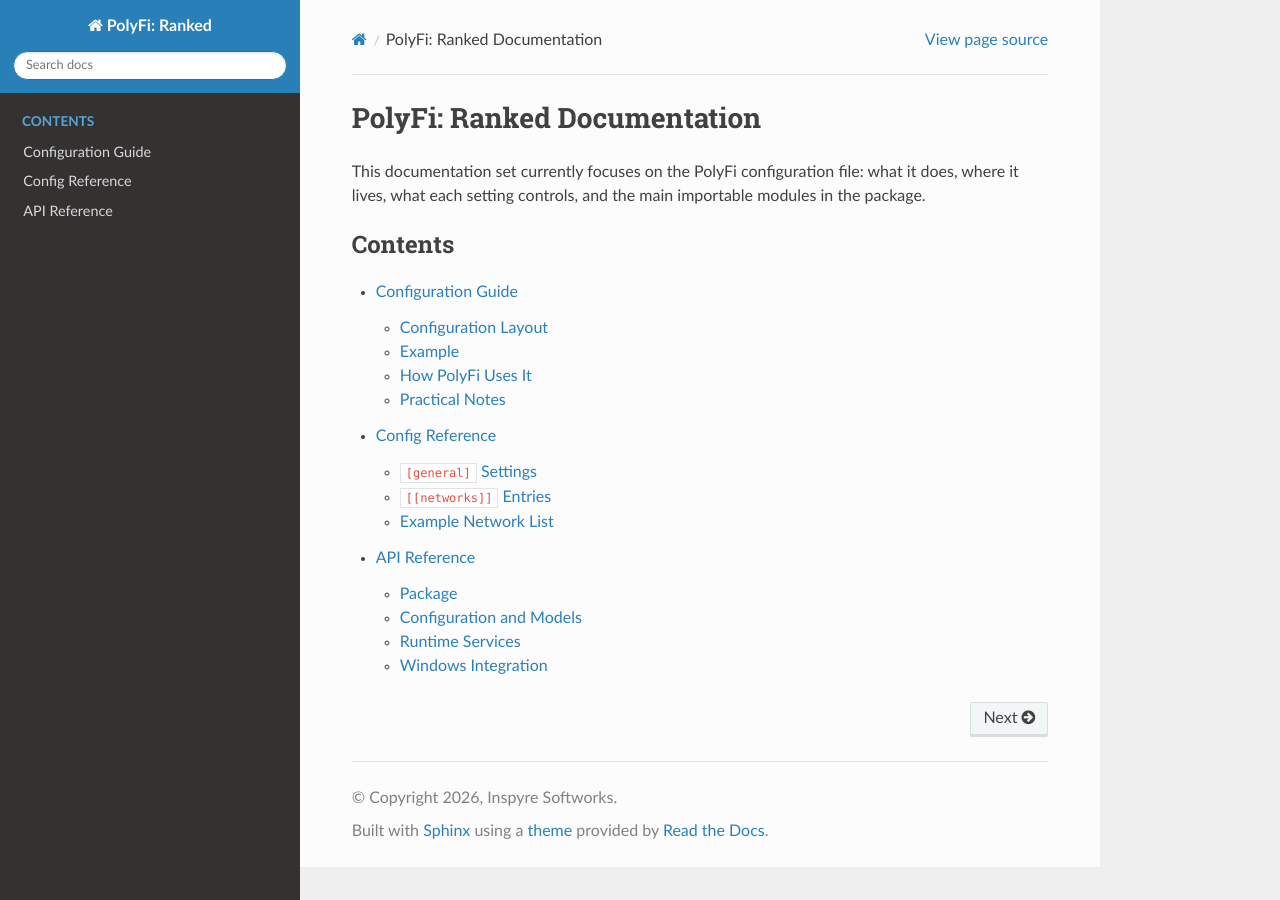
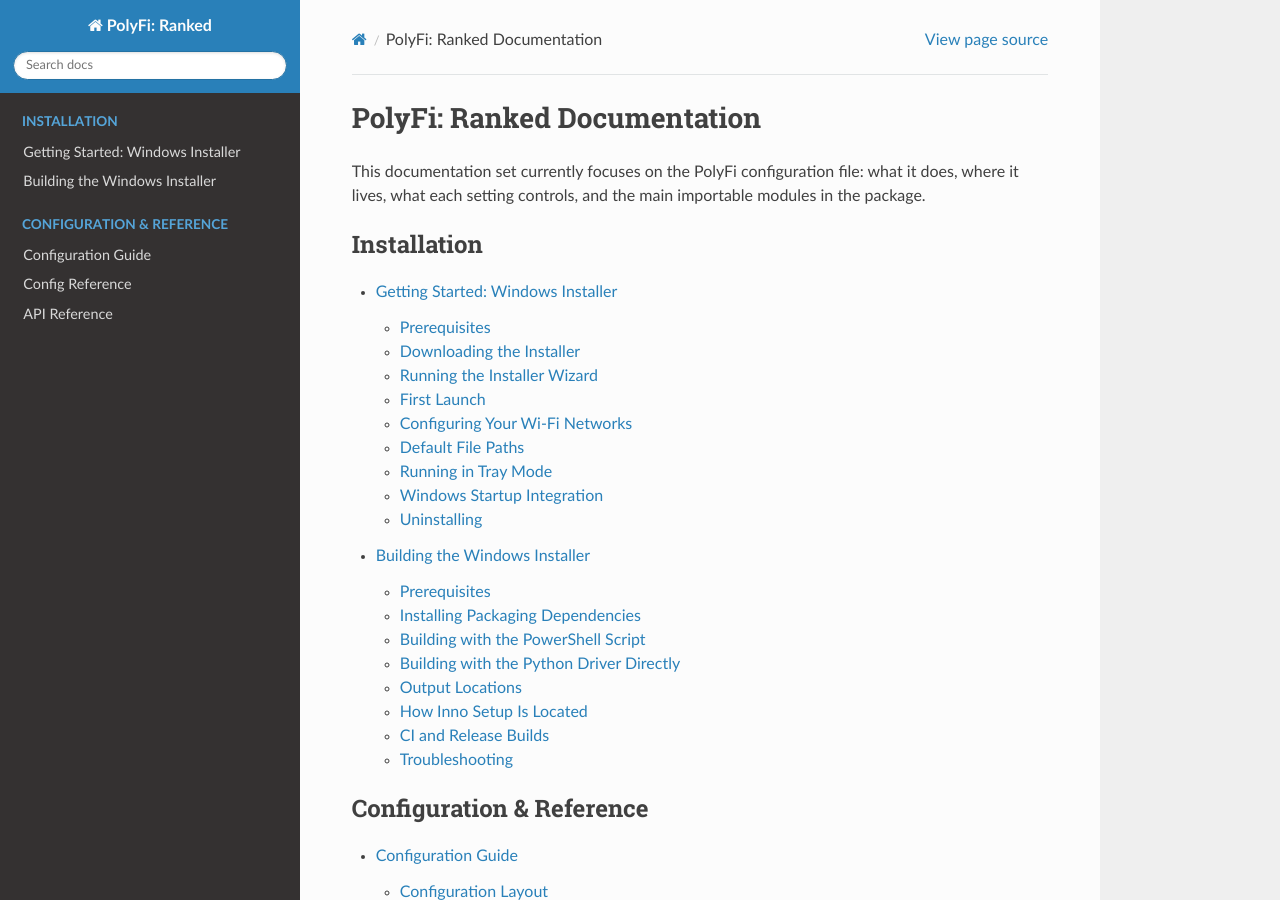
Before and after one commit to Inspyre-Softworks/PolyFi-Ranked, a Sphinx documentation site: the page built from docs/index.rst, in a window 1280 px wide and 900 px high. Built offline with Sphinx 7.4.7 and the Read the Docs theme 3.1.0, drawn with Linux system fonts in a browser that asks for light colours; part of the change alters nothing that is shown.

Commit message:
docs: add getting-started-installer and building-windows-installer RST pages
Agent-Logs-Url: https://github.com/Inspyre-Softworks/PolyFi-Ranked/sessions/9b0d70b4-794a-4a16-b4ee-18fcf517b6dd

Co-authored-by: tayjaybabee <43686206+tayjaybabee@users.noreply.github.com>

```diff
--- /dev/null
+++ b/docs/building-windows-installer.rst
@@ -0,0 +1,207 @@
+Building the Windows Installer
+==============================
+
+This guide explains how to build the PolyFi: Ranked Windows installer
+(``polyfi-ranked-setup-<version>.exe``) and the portable PyInstaller app bundle
+from source.
+
+Prerequisites
+-------------
+
+- **Windows 10 or Windows 11** (the build must run on Windows because
+  PyInstaller bundles the Windows runtime)
+- **Python 3.12 or later** — `python.org <https://www.python.org/downloads/>`_
+- **Poetry** — install with:
+
+  .. code-block:: powershell
+
+     python -m pip install poetry
+
+- **Inno Setup 6** — `jrsoftware.org <https://jrsoftware.org/isinfo.php>`_.
+  Required only if you want to produce the ``.exe`` installer; the PyInstaller
+  app bundle can be built without it.
+
+Installing Packaging Dependencies
+-----------------------------------
+
+The packaging tools (PyInstaller and the icon-generation helpers) live in the
+Poetry ``packaging`` dependency group.  Install them with:
+
+.. code-block:: powershell
+
+   poetry install --with packaging --no-interaction
+
+Building with the PowerShell Script
+--------------------------------------
+
+The recommended way to build is via the wrapper script, which handles both the
+PyInstaller step and the Inno Setup step in one command:
+
+.. code-block:: powershell
+
+   powershell -ExecutionPolicy Bypass -File .\scripts\build_windows_installer.ps1
+
+When the script finishes successfully, two artefacts are produced:
+
+- **PyInstaller app folder:**
+  ``dist\pyinstaller\polyfi-ranked\polyfi-ranked.exe``
+- **Windows installer:**
+  ``dist\installer\polyfi-ranked-setup-<version>.exe``
+
+Script Parameters
+^^^^^^^^^^^^^^^^^
+
+The wrapper script accepts the following optional parameters:
+
+``-SkipPyInstaller``
+    Pass through ``--skip-pyinstaller`` to the Python driver.  Skips the
+    PyInstaller step and assumes ``dist\pyinstaller\polyfi-ranked\`` already
+    exists.
+
+``-SkipInstaller``
+    Pass through ``--skip-installer`` to the Python driver.  Skips the Inno
+    Setup compilation step and stops after producing the PyInstaller app folder.
+
+``-NoClean``
+    Pass through ``--no-clean`` to the Python driver.  Reuses the existing
+    PyInstaller work directory rather than deleting it first.  Useful for
+    faster incremental rebuilds during development.
+
+``-Iscc <path>``
+    Explicit path to ``ISCC.exe`` when Inno Setup is installed outside the
+    default ``%ProgramFiles(x86)%\Inno Setup 6`` location:
+
+    .. code-block:: powershell
+
+       powershell -ExecutionPolicy Bypass -File .\scripts\build_windows_installer.ps1 `
+         -Iscc 'C:\Program Files (x86)\Inno Setup 6\ISCC.exe'
+
+Building with the Python Driver Directly
+-----------------------------------------
+
+The underlying Python script can also be called directly for finer control:
+
+.. code-block:: powershell
+
+   poetry run python scripts/build_windows_artifacts.py
+
+Available flags:
+
+``--skip-pyinstaller``
+    Skip the PyInstaller step.
+
+``--skip-installer``
+    Skip the Inno Setup compilation step (produces only the app folder).
+
+``--no-clean``
+    Reuse the existing PyInstaller work directory.
+
+``--iscc <path>``
+    Full path to ``ISCC.exe``.
+
+Examples
+^^^^^^^^
+
+Build only the PyInstaller app folder (no installer):
+
+.. code-block:: powershell
+
+   poetry run python scripts/build_windows_artifacts.py --skip-installer
+
+Build the installer using a custom Inno Setup path:
+
+.. code-block:: powershell
+
+   poetry run python scripts/build_windows_artifacts.py `
+     --iscc 'C:\Tools\InnoSetup6\ISCC.exe'
+
+Rebuild quickly without cleaning the work directory:
+
+.. code-block:: powershell
+
+   poetry run python scripts/build_windows_artifacts.py --no-clean
+
+Output Locations
+----------------
+
+After a full build the following files are present under the repository root:
+
+.. code-block:: text
+
+   dist\
+     pyinstaller\
+       polyfi-ranked\
+         polyfi-ranked.exe          <- standalone app executable
+         (supporting DLLs and data files)
+     installer\
+       polyfi-ranked-setup-<version>.exe   <- Inno Setup installer
+       polyfi-ranked-app-<version>-windows-x64.zip  <- bundle archive (CI only)
+
+.. note::
+
+   The ``.zip`` archive is created by the GitHub Actions release workflows,
+   not by the local build scripts.  See :ref:`ci-release-builds` below.
+
+How Inno Setup Is Located
+--------------------------
+
+The Python driver searches for ``ISCC.exe`` in this order:
+
+1. The ``ISCC_EXE`` environment variable (if set)
+2. ``ISCC.exe`` or ``iscc`` on the system ``PATH``
+3. ``%ProgramFiles(x86)%\Inno Setup 6\ISCC.exe``
+4. ``%ProgramFiles%\Inno Setup 6\ISCC.exe``
+5. Inno Setup 5 equivalents in the same directories
+
+If ``ISCC.exe`` cannot be found, the script prints the checked locations and
+exits with a non-zero status.  Pass ``--iscc`` (or ``-Iscc`` for the
+PowerShell wrapper) to override.
+
+.. _ci-release-builds:
+
+CI and Release Builds
+---------------------
+
+The repository contains two release workflows that run the same build on a
+GitHub-hosted Windows runner:
+
+``auto-release.yml``
+    Fires automatically on every push to ``main``.  When a version increment
+    is detected and no matching tag exists, it builds the Python distributions
+    **and** the Windows installer, then publishes a GitHub Release containing:
+
+    - The Python wheel (``.whl``)
+    - The source distribution (``.tar.gz``)
+    - The Windows installer (``.exe``)
+    - The Windows app bundle archive (``.zip``)
+
+``release.yml``
+    Fires when a ``v<version>`` tag is pushed manually.  Performs the same
+    artifact set and additionally validates that the pushed tag matches the
+    version in ``pyproject.toml``.
+
+Both workflows install the Poetry ``packaging`` group, run
+``scripts\build_windows_installer.ps1``, archive the PyInstaller bundle as a
+zip, and upload the artefacts before creating the GitHub Release.
+
+Troubleshooting
+---------------
+
+**PyInstaller cannot find the application module**
+    Make sure ``poetry install --with packaging --no-interaction`` completed
+    successfully and that you are running the build inside the Poetry
+    environment (``poetry run ...``).
+
+**ISCC not found**
+    Install Inno Setup 6 from `jrsoftware.org <https://jrsoftware.org/isinfo.php>`_
+    or pass the full path to ``ISCC.exe`` via ``-Iscc`` / ``--iscc``.
+
+**Build fails with an icon-generation error**
+    The ``packaging`` group installs Pillow for icon creation.  If the error
+    mentions a missing import, re-run ``poetry install --with packaging`` to
+    ensure the group is present.
+
+**Windows Defender blocks the output executable**
+    The bundled ``.exe`` is not code-signed, so Defender SmartScreen may warn
+    end users.  This is expected.  Code-signing requires a purchased certificate
+    and is not part of the current build workflow.
--- /dev/null
+++ b/docs/getting-started-installer.rst
@@ -0,0 +1,181 @@
+Getting Started: Windows Installer
+===================================
+
+This guide walks end users through downloading and installing PolyFi: Ranked on
+Windows using the official ``.exe`` installer and getting it running for the
+first time.
+
+Prerequisites
+-------------
+
+- Windows 10 or Windows 11 (64-bit)
+- No additional software required — the installer bundles everything it needs
+
+Downloading the Installer
+-------------------------
+
+1. Open the `Releases page <https://github.com/Inspyre-Softworks/PolyFi-Ranked/releases>`_
+   on GitHub.
+2. Find the latest release (or the specific version you want).
+3. Under **Assets**, download the file named
+   ``polyfi-ranked-setup-<version>.exe``.
+
+Running the Installer Wizard
+----------------------------
+
+Double-click the downloaded ``.exe`` to launch the setup wizard.  Windows
+Defender SmartScreen may show a prompt because the executable is not yet
+code-signed; click **More info → Run anyway** to proceed.
+
+The wizard steps are:
+
+1. **License agreement** — read and accept the license.
+2. **Destination folder** — the default is
+   ``%ProgramFiles%\Inspyre-Softworks\PolyFi Ranked``.  Change it only if you
+   have a specific reason.
+3. **Components** — choose which optional pieces to install:
+
+   - *Start Menu shortcuts* — adds a PolyFi: Ranked entry to the Windows
+     Start Menu.
+   - *Desktop shortcut* — adds a shortcut to your desktop.
+   - *Add to PATH* — makes the ``polyfi-ranked`` command available in any
+     terminal window (recommended).
+   - *Startup Programs shortcut* — launches PolyFi automatically in tray mode
+     when you log in.
+   - *Wi-Fi helper scheduled tasks* — installs the ``PolyFi-DisableWiFi`` and
+     ``PolyFi-EnableWiFi`` elevated tasks that power the ``disable_adapter``
+     Ethernet mode.  Windows will show a User Account Control (UAC) prompt to
+     approve creating these tasks.
+
+4. **Ready to install** — review the summary and click **Install**.
+5. **Finish** — optionally tick **Launch PolyFi: Ranked** to start the app
+   immediately after the wizard closes.
+
+.. note::
+
+   The installer records your selected components and install directory in
+   ``%LOCALAPPDATA%\Inspyre-Softworks\PolyFi-Ranked\install-record.json``.
+   The command-line uninstall and purge scripts read this file to undo the
+   right integrations without re-prompting you.
+
+First Launch
+------------
+
+On first launch PolyFi creates a default configuration file at:
+
+.. code-block:: text
+
+   %LOCALAPPDATA%\Inspyre-Softworks\PolyFi-Ranked\config.toml
+
+An example file documenting every supported setting is also written to:
+
+.. code-block:: text
+
+   %LOCALAPPDATA%\Inspyre-Softworks\PolyFi-Ranked\config.example.toml
+
+PolyFi starts minimized to the system tray by default.  Click the tray icon to
+open the settings window or right-click for the context menu.
+
+Configuring Your Wi-Fi Networks
+--------------------------------
+
+Open the configuration file in any text editor (Notepad works fine) and add a
+``[[networks]]`` block for each Wi-Fi network you want PolyFi to manage, in
+priority order from highest to lowest:
+
+.. code-block:: toml
+
+   [general]
+   scan_interval = 10
+
+   [[networks]]
+   ssid = 'HomeWiFi_5GHz'
+   auto_switch = true
+   min_db = -72
+
+   [[networks]]
+   ssid = 'HomeWiFi_2GHz'
+   auto_switch = true
+
+Save the file.  PolyFi reloads the configuration on the next scan cycle
+without requiring a restart.
+
+.. note::
+
+   The SSIDs you list must already exist as saved Windows Wi-Fi profiles.
+   PolyFi uses ``netsh wlan`` to switch between them.
+
+Default File Paths
+------------------
+
+All PolyFi data lives under:
+
+.. code-block:: text
+
+   %LOCALAPPDATA%\Inspyre-Softworks\PolyFi-Ranked\
+
+Specific paths:
+
+- **Config:** ``config.toml``
+- **Example config:** ``config.example.toml``
+- **Log:** ``Logs\polyfi_ranked.log``
+- **Managed interface state:** ``managed_wifi_interface.json``
+- **Speed test history:** ``speedtest_history.jsonl``
+- **Install record:** ``install-record.json``
+
+You can also move PolyFi's data to a different location by setting the
+``POLYFI_APPDATA_ROOT`` user environment variable to your preferred directory.
+When that variable is set, PolyFi uses it instead of the default
+``%LOCALAPPDATA%`` path.
+
+Running in Tray Mode
+--------------------
+
+PolyFi's tray icon lets you monitor connection status and adjust settings
+without opening a terminal.  If it is not already running in tray mode, launch
+it from the Start Menu shortcut or by running:
+
+.. code-block:: text
+
+   polyfi-ranked --tray
+
+Windows Startup Integration
+----------------------------
+
+To have PolyFi launch automatically at logon you can:
+
+- Enable the **Startup Programs shortcut** option in the installer wizard, or
+- Open the settings window from the tray icon and turn on
+  *Start with Windows*, or
+- Register a Windows Task Scheduler logon task with:
+
+  .. code-block:: text
+
+     polyfi-ranked-install-task
+
+  Remove it again with:
+
+  .. code-block:: text
+
+     polyfi-ranked-install-task --uninstall
+
+Uninstalling
+------------
+
+Use the standard Windows **Apps & features** (or **Programs and Features**)
+control panel entry to run the bundled uninstaller.  It removes the installed
+files, the ``PATH`` entry, Startup Programs shortcut, and Wi-Fi helper
+scheduled tasks automatically.
+
+To also remove all PolyFi data (config, logs, state files) in one pass, run
+the purge script from a terminal:
+
+.. code-block:: text
+
+   polyfi-ranked-purge
+
+Or from the repository root (if you have the source available):
+
+.. code-block:: powershell
+
+   powershell -ExecutionPolicy Bypass -File .\scripts\purge_polyfi.ps1
--- a/docs/index.rst
+++ b/docs/index.rst
@@ -7,7 +7,14 @@ importable modules in the package.
 
 .. toctree::
    :maxdepth: 2
-   :caption: Contents
+   :caption: Installation
+
+   getting-started-installer
+   building-windows-installer
+
+.. toctree::
+   :maxdepth: 2
+   :caption: Configuration & Reference
 
    configuration
    config-reference
```
